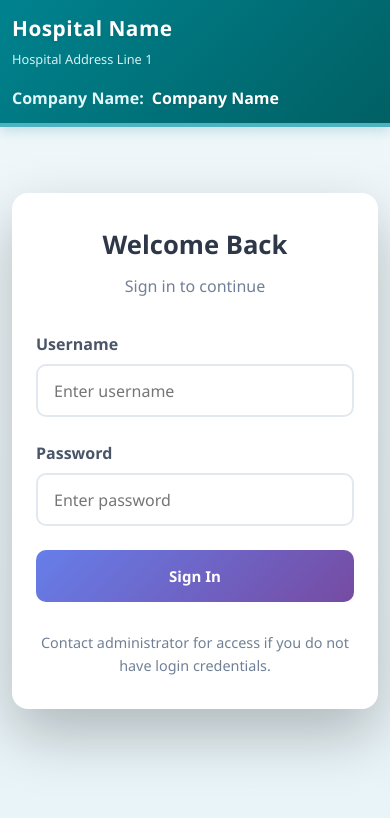
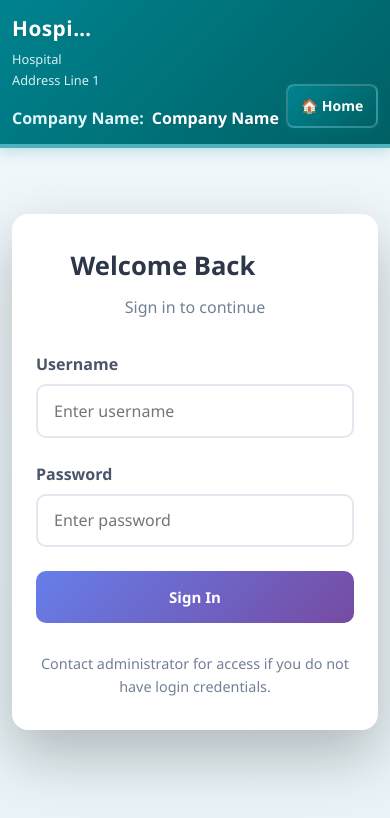
Before and after one commit to aniketgiri905/Medical-Reports-Project, a React (Vite) app: page /login in a window 390 px wide. Shown: the top 818 px of the page. Built offline with nearby package versions, Linux system fonts and the light colour scheme.

Commit message:
responsive css fixes

```diff
--- a/src/Components/Auth/Auth.css
+++ b/src/Components/Auth/Auth.css
@@ -13,6 +13,7 @@
 
   /* Card */
   .login-card {
+    position: relative;
     background: #ffffff;
     padding: 3rem;
     border-radius: 16px;
@@ -20,6 +21,7 @@
     max-width: 600px;
     box-shadow: 0 25px 60px rgba(0, 0, 0, 0.25);
     animation: fadeInUp 0.6s ease;
+    overflow: visible;
   }
 
   @keyframes fadeInUp {
@@ -31,6 +33,17 @@
       opacity: 1;
       transform: translateY(0);
     }
+  }
+
+  /* Home Button positioning within login card */
+  .login-card .home-button {
+    position: absolute !important;
+    top: 1rem;
+    right: 1rem;
+    z-index: 10;
+    margin: 0;
+    width: auto;
+    min-width: auto;
   }
 
   /* Header */
@@ -88,6 +101,9 @@
     transition: all 0.3s ease;
   }
   .header-actions-right .login-button {
+    display: flex;
+    justify-content: center;
+    align-items: center;
     padding: 6px 12px;
   }
 
@@ -110,6 +126,20 @@
   }
 
   /* Responsive */
+  @media (max-width: 768px) {
+    .login-card .home-button {
+      position: absolute !important;
+      top: 0.75rem;
+      right: 0.75rem;
+      padding: 0.5rem 1rem;
+      font-size: 0.85rem;
+      flex-shrink: 0;
+    }
+    .header-actions-right .login-button {
+      width: initial;
+    }
+  }
+
   @media (max-width: 480px) {
     .login-card {
       padding: 2rem 1.5rem;
@@ -117,5 +147,33 @@
 
     .login-card h2 {
       font-size: 1.6rem;
+      padding-right: 4rem; /* Add padding to prevent overlap with home button */
+    }
+
+    .login-card .home-button {
+      position: absolute !important;
+      top: -130px;
+      right: 0rem;
+      padding: 0.45rem 0.8rem;
+      font-size: 0.8rem;
+      gap: 0.3rem;
+    }
+
+    .header-actions-right .login-button {
+      font-size: 14px;
     }
   }
+
+  @media (max-width: 360px) {
+    .login-card .home-button {
+      top: 0.5rem;
+      right: 0.5rem;
+      padding: 0.4rem 0.7rem;
+      font-size: 0.75rem;
+    }
+
+    .login-card h2 {
+      font-size: 1.4rem;
+      padding-right: 3.5rem;
+    }
+  }
--- a/src/Components/Auth/Login.jsx
+++ b/src/Components/Auth/Login.jsx
@@ -1,13 +1,20 @@
 import { useState, useEffect } from 'react'
-import { useNavigate, useLocation } from 'react-router-dom'
+import { useNavigate, useLocation, Link } from 'react-router-dom'
 import { toast } from 'react-hot-toast'
 import { useAuth } from '../../context/AuthContext'
 import './Auth.css'
+import '../Header.css'
 
-const VALID_CREDENTIALS = {
-  username: 'adityagoswami',
-  password: 'Aditya@2002'
-}
+const VALID_CREDENTIALS = [
+  {
+    username: 'adityagoswami',
+    password: 'Aditya@2002'
+  },
+  {
+    username: 'aniket',
+    password: 'aniket'
+  }
+]
 
 function Login() {
   const [username, setUsername] = useState('')
@@ -31,10 +38,11 @@ function Login() {
     setLoading(true)
 
     setTimeout(() => {
-      if (
-        username === VALID_CREDENTIALS.username &&
-        password === VALID_CREDENTIALS.password
-      ) {
+      const isValid = VALID_CREDENTIALS.some(
+        cred => cred.username === username && cred.password === password
+      )
+
+      if (isValid) {
         login()
         toast.success('Login successful')
         navigate(from, { replace: true })
@@ -53,6 +61,9 @@ function Login() {
   return (
     <div className="login-container">
       <div className="login-card">
+        <Link to="/" className="home-button" title="Go to Home">
+          🏠 Home
+        </Link>
         <h2>Welcome Back</h2>
         <p className="subtitle">Sign in to continue</p>
 
--- a/src/Components/Header.css
+++ b/src/Components/Header.css
@@ -55,7 +55,7 @@
   color: #ffffff;
   font-weight: 700;
   letter-spacing: 0.5px;
-  text-shadow: 0 2px 4px rgba(0,0,0,0.1);
+  text-shadow: 0 2px 4px rgba(0, 0, 0, 0.1);
 }
 
 .company-info h2 {
@@ -74,7 +74,7 @@
   font-size: 1.25rem;
   font-weight: 700;
   color: #ffffff;
-  text-shadow: 0 1px 2px rgba(0,0,0,0.1);
+  text-shadow: 0 1px 2px rgba(0, 0, 0, 0.1);
 }
 
 .company-info .company-name .company-name-label {
@@ -177,6 +177,10 @@
 
   .hospital-info h2 {
     font-size: 1.5rem;
+    width: 80%;
+    white-space: nowrap;
+    overflow: hidden;
+    text-overflow: ellipsis;
   }
 
   .hospital-info p {
@@ -206,9 +210,14 @@
     position: static;
     align-self: flex-end;
     margin-top: 0;
-    padding: 0.6rem 1rem;
+    padding: 8px;
     font-size: 0.9rem;
     width: auto;
+  }
+
+  .header-actions-right {
+    right: 0;
+    top: -10px;
   }
 }
 
@@ -223,10 +232,20 @@
 
   .hospital-info h2 {
     font-size: 1.3rem;
+    width: 55%;
+    white-space: nowrap;
+    overflow: hidden;
+    text-overflow: ellipsis;
   }
 
   .hospital-info p {
+    width: 60%;
     font-size: 0.8rem;
+    display: -webkit-box;
+    -webkit-line-clamp: 2;
+    -webkit-box-orient: vertical;
+    overflow: hidden;
+    text-overflow: ellipsis;
   }
 
   .company-info h2 {
@@ -249,10 +268,17 @@
   }
 
   .home-button {
-    padding: 0.5rem 0.85rem;
+    font-size: 14px !important;
+    padding: 4px 8px;
     font-size: 0.85rem;
     gap: 0.4rem;
   }
+
+  .header-actions-right {
+    top: -5px;
+    right: 0;
+  }
+
 }
 
 /* Print Styles for Header */
```
